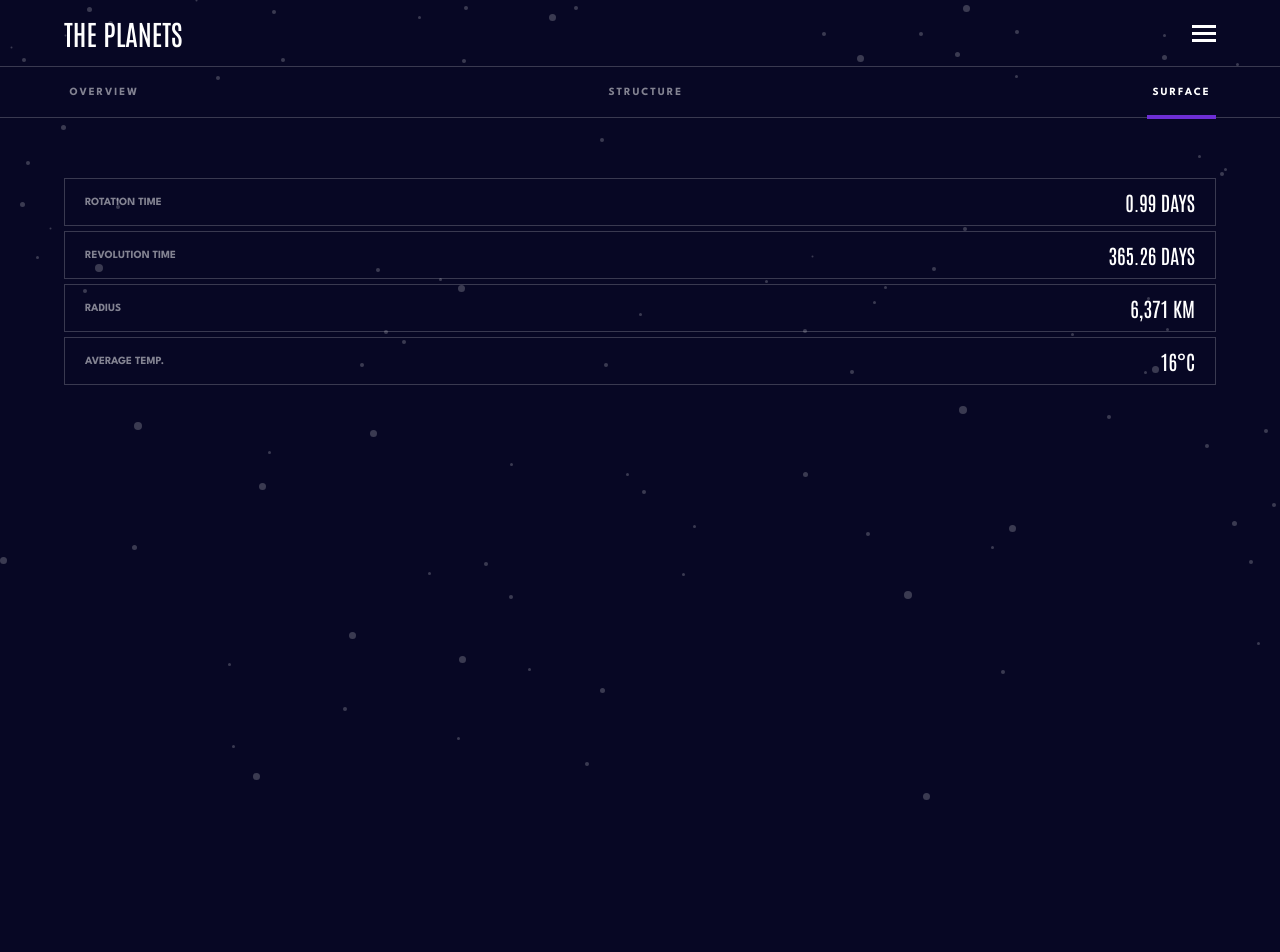
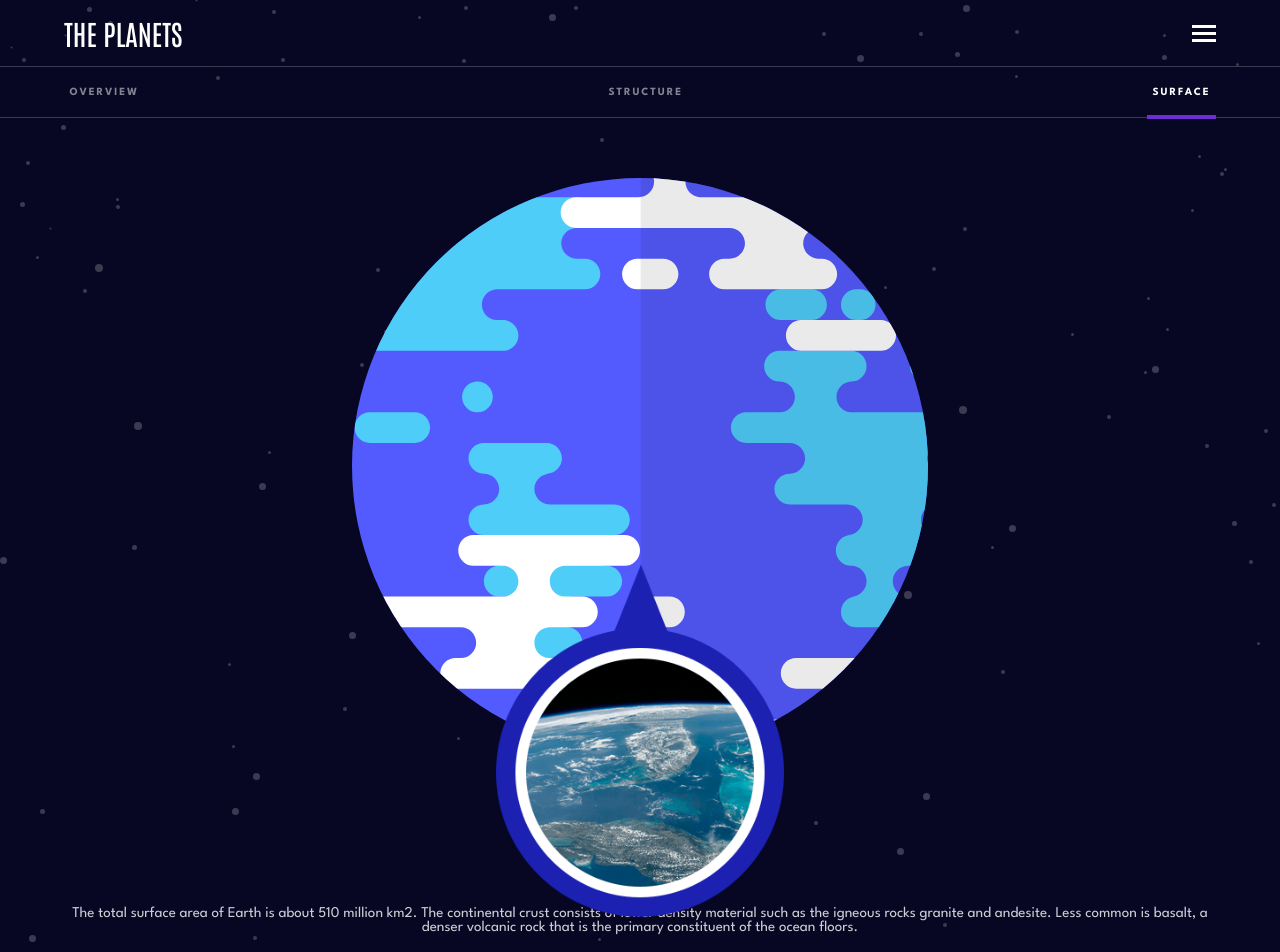
Before and after one commit to ATEOTG/planets-fact-site, a React (Create React App) app: page /earth/surface in a window 1280 px wide. Shown: the top 952 px of the page. Before the commit the page ends 800 px from the top, so only its background shows below. Built offline with nearby package versions, Linux system fonts and the light colour scheme.

Commit message:
EArth page complete (structure and surface completed)

```diff
--- a/src/components/PlanetDisplay.js
+++ b/src/components/PlanetDisplay.js
@@ -5,8 +5,20 @@ function PlanetDisplay(props) {
   const surfaceDisplay = props.isSurface;
   return (
     <div className={`${classes["planet-display-cont"]} ${"centered"}`}>
-      <img className={classes["planet-img"]} src={props.image} />
-      {surfaceDisplay && props.surfaceImage}
+      <img
+        className={classes["planet-img"]}
+        src={props.image}
+        alt="image of planet earth"
+      />
+      <div className={classes["surface-display"]}>
+        {surfaceDisplay && (
+          <img
+            className={classes["surface-img"]}
+            src={props.surfaceImage}
+            alt="earth surface"
+          />
+        )}
+      </div>
       <div className={classes["display-text"]}>
         <h1>{props.header}</h1>
         <p>{props.description}</p>
--- a/src/components/PlanetDisplay.module.css
+++ b/src/components/PlanetDisplay.module.css
@@ -1,9 +1,10 @@
 .planet-display-cont {
+  position: relative;
   display: flex;
   flex-direction: column;
   justify-content: center;
   align-items: center;
-  gap: 6rem;
+  gap: 4rem;
 }
 .display-text {
   display: flex;
@@ -46,3 +47,11 @@
 .planet-img {
   width: 50%;
 }
+
+.surface-img {
+  position: absolute;
+  width: 25%;
+  top: 0;
+  left: 0;
+  transform: translate(150%, 110%);
+}
--- a/src/pages/Earth.js
+++ b/src/pages/Earth.js
@@ -30,6 +30,37 @@ function Earth() {
             />
           }
         />
+        <Route
+          path="structure"
+          element={
+            <PlanetDisplay
+              image={planetEarthInternal}
+              header={"EARTH"}
+              description={`Earth's interior, like that of the other terrestrial planets, is divided
+              into layers by their chemical or physical (rheological) properties. The
+              outer layer is a chemically distinct silicate solid crust, which is
+              underlain by a highly viscous solid mantle.`}
+              source={"https://en.wikipedia.org/wiki/Earth#Internal_structure"}
+            />
+          }
+        />
+        <Route
+          path="surface"
+          element={
+            <PlanetDisplay
+              image={planetEarth}
+              isSurface={true}
+              surfaceImage={earthGeology}
+              header={"EARTH"}
+              description={`The total surface area of Earth is about 510 million km2. The continental
+  crust consists of lower density material such as the igneous rocks granite
+  and andesite. Less common is basalt, a denser volcanic rock that is the
+  primary constituent of the ocean floors.
+`}
+              source={"https://en.wikipedia.org/wiki/Earth#Surface"}
+            />
+          }
+        />
       </Routes>
 
       <NumericalInfo
```
